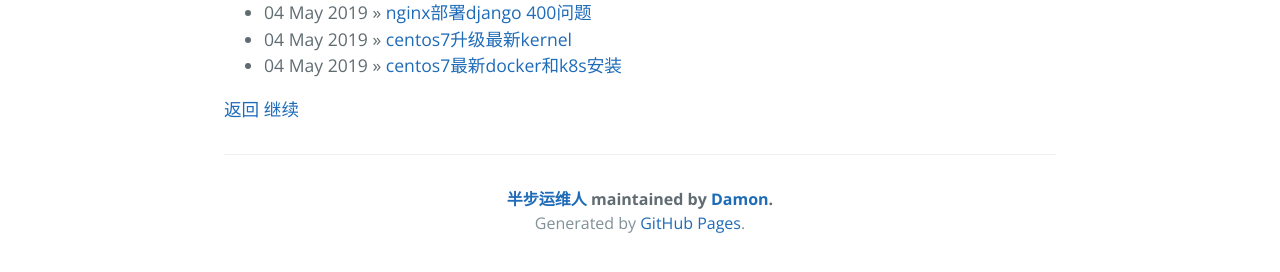
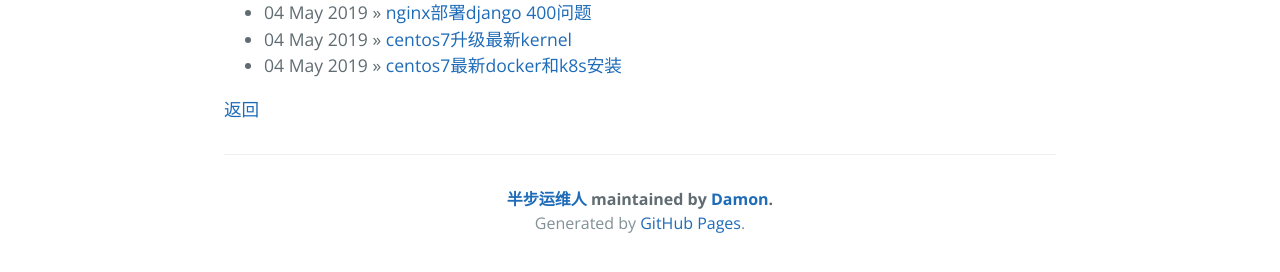
Before and after one commit to Half-SRE/half-sre.github.io, a Jekyll site: the page built from index.html, in a window 1280 px wide. Shown: the part 537-809 px from the top of the page. Built offline with Jekyll 4.4.1, drawn with Linux system fonts in a browser that asks for light colours; the list of posts is cut into pages by our own code.

Commit message:
Update default.html

```diff
--- a/_layouts/default.html
+++ b/_layouts/default.html
@@ -12,7 +12,6 @@
 
       <section>
         <a hrel="# style='float:right； text-align: right;'" onClick="javascript :history.back(-1);">返回</a>
-        <a hrel="# style='float:left； text-align: left;'" onClick="javascript :history.go(-1);">继续</a>
       </section>
       {% include page-footer.html %}
 
```
